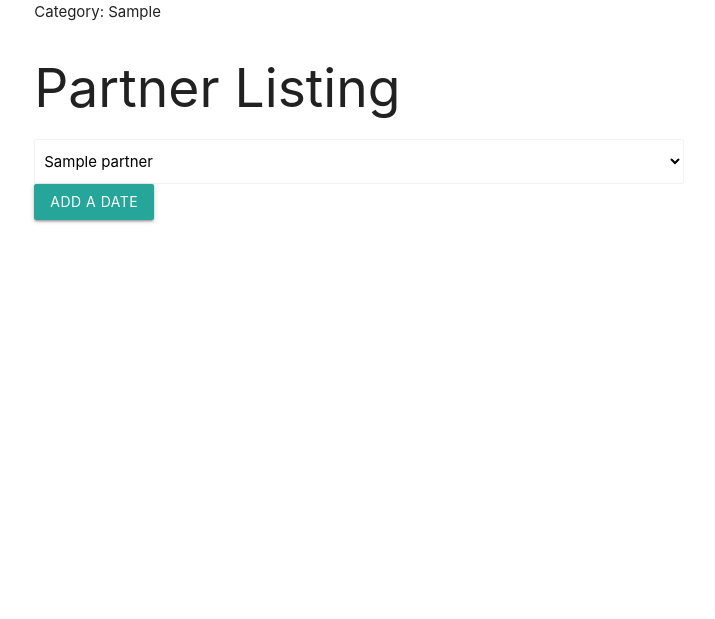
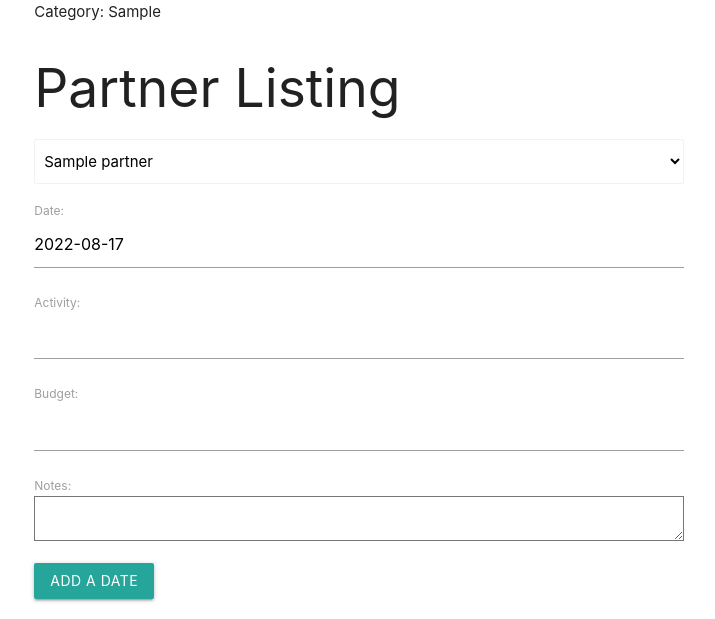
Before and after one commit to adamascencio/lovestruck, a Django app: page /locations/1/ in a window 1280 px wide. Shown: the part 405-1024 px from the top of the page, without its empty margins (393-1108 px from the left). Before the commit the page ends 628 px from the top, so only its background shows below. Run offline with Django 4.2, Linux system fonts and the light colour scheme; a user stored in the database is signed in; tables that the repository leaves empty hold one stand-in row (values such as "Sample post").

Commit message:
add create date functionality and update validations on date model

```diff
--- a/main_app/forms.py
+++ b/main_app/forms.py
@@ -4,4 +4,4 @@ from .models import Date
 class DateForm(ModelForm):
     class Meta:
         model = Date
-        fields = ['activity', 'budget', 'rating', 'reservation', 'date', 'notes']
+        fields = ['date', 'activity', 'budget', 'notes']
--- a/main_app/models.py
+++ b/main_app/models.py
@@ -36,10 +36,9 @@ class Partner(models.Model):
 
 class Date(models.Model):
   activity = models.CharField(max_length=200)
-  budget = models.DecimalField(max_digits=10, decimal_places=2)
-  rating = models.PositiveIntegerField()
-  reservation = models.BooleanField(default=False)
-  date = models.DateField(default=date.today)
+  budget = models.PositiveIntegerField(null=True)
+  rating = models.PositiveIntegerField(null=True)
+  date = models.DateField()
   notes = models.TextField(max_length=1000, blank=True)
   location = models.ForeignKey(Location, on_delete=models.CASCADE)
   partner = models.ForeignKey(Partner, on_delete=models.CASCADE)
--- a/main_app/templates/main_app/date_list.html
+++ b/main_app/templates/main_app/date_list.html
@@ -6,9 +6,7 @@
   <div class="card">
     <div class="card-content">
       <span class="card-title">{{ date.activity }}</span>
-      {% for partner in date.partner_set.all %}
-        <p>Partner: {{ partner.name }}</p>
-      {% endfor %}
+      <p>Partner: {{ date.partner.name }}</p>
       <p>Date: {{ date.date }}</p>
     </div>
   </div>
--- a/main_app/templates/main_app/location_detail.html
+++ b/main_app/templates/main_app/location_detail.html
@@ -28,6 +28,7 @@
           <option value="{{ partner.id }}">{{ partner.name }}</option>
           {% endfor %}
         </select>
+        {{ date_form.as_p }}
         <input type="hidden" name="location_id" value="{{ location.id }}">
         <button class="btn" type="submit">Add a Date</button>
       </form>
@@ -36,5 +37,17 @@
   </div>
 </div>
 
+<script>
+  const dateEl = document.getElementById('id_date');
+  M.Datepicker.init(dateEl, {
+    format: 'yyyy-mm-dd',
+    defaultDate: new Date(),
+    setDefaultDate: true,
+    autoClose: true
+  });
+
+  const selectEl = document.getElementById('id_meal');
+  M.FormSelect.init(selectEl);
+</script>
 
 {% endblock %}
--- a/main_app/urls.py
+++ b/main_app/urls.py
@@ -16,4 +16,5 @@ urlpatterns = [
     path('partners/<int:pk>/delete', views.PartnerDelete.as_view(), name='partner_delete'),
     path('dates/', views.DateList.as_view(), name='date_index'),
     path('dates/create/', views.DateCreate.as_view(), name='date_create'),
+    # path('dates/<int:location_id>/create/', views.date_create , name='date_create'),
 ]
--- a/main_app/views.py
+++ b/main_app/views.py
@@ -1,5 +1,3 @@
-from unicodedata import category
-from urllib import request
 from django.shortcuts import render, redirect
 from django.urls import reverse_lazy
 from django.views.generic import ListView, DetailView
@@ -45,6 +43,7 @@ class LocationDetail(DetailView):
     def get_context_data(self, **kwargs):
         context = super().get_context_data(**kwargs)
         context['partner_list'] = Partner.objects.filter(user=self.request.user)
+        context['date_form'] = DateForm()
         return context
 
 class LocationUpdate(UpdateView):
@@ -82,13 +81,15 @@ class PartnerDelete(DeleteView):
 
 class DateList(ListView):
     model = Date
+    fields = ['location', 'partner']
 
 class DateCreate(CreateView):
     model = Date
     form_class = DateForm
+
     def form_valid(self, form):
+        form.instance.partner_id = self.request.POST.get('partner_id')
+        form.instance.location_id = self.request.POST.get('location_id')
         form.instance.user = self.request.user
-        form.instance.location_id = self.kwargs['location_id']
-        form.instance.partner_id = self.kwargs['partner_id']
         return super().form_valid(form)
     success_url = '/dates/'
```
Also changed, not shown: main_app/migrations/0008_remove_date_reservation_alter_date_budget_and_more.py (added), main_app/migrations/0009_alter_date_budget_alter_date_rating.py (added).
